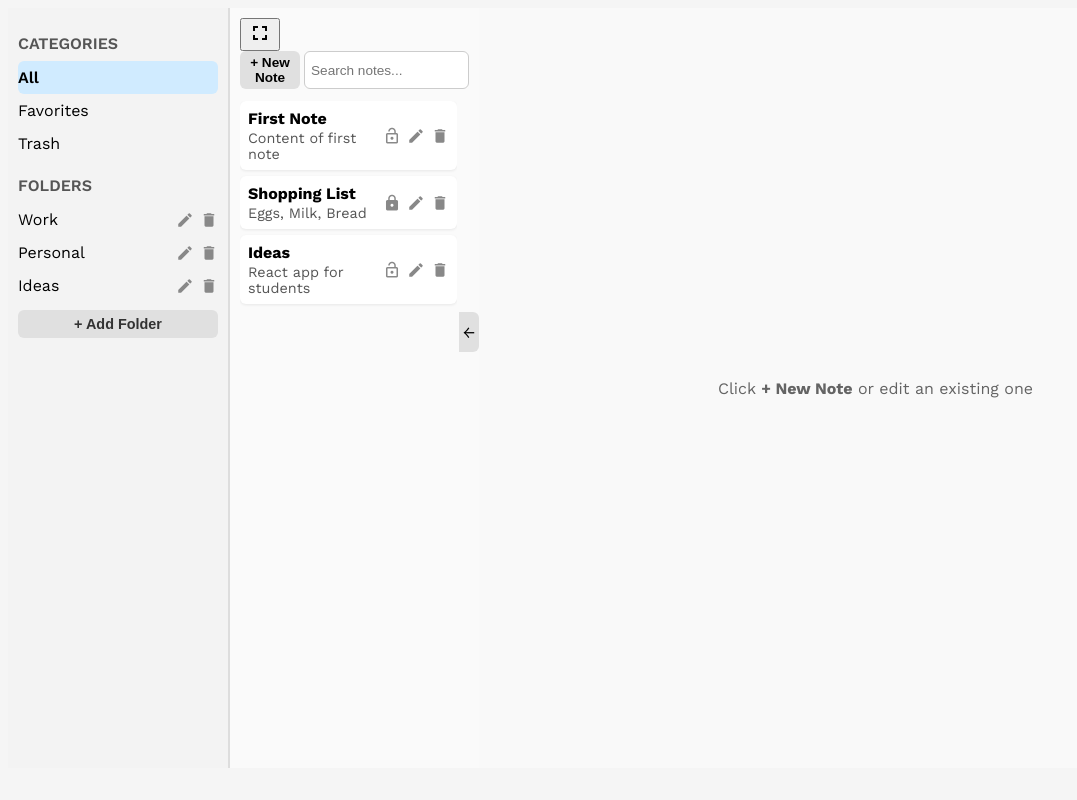
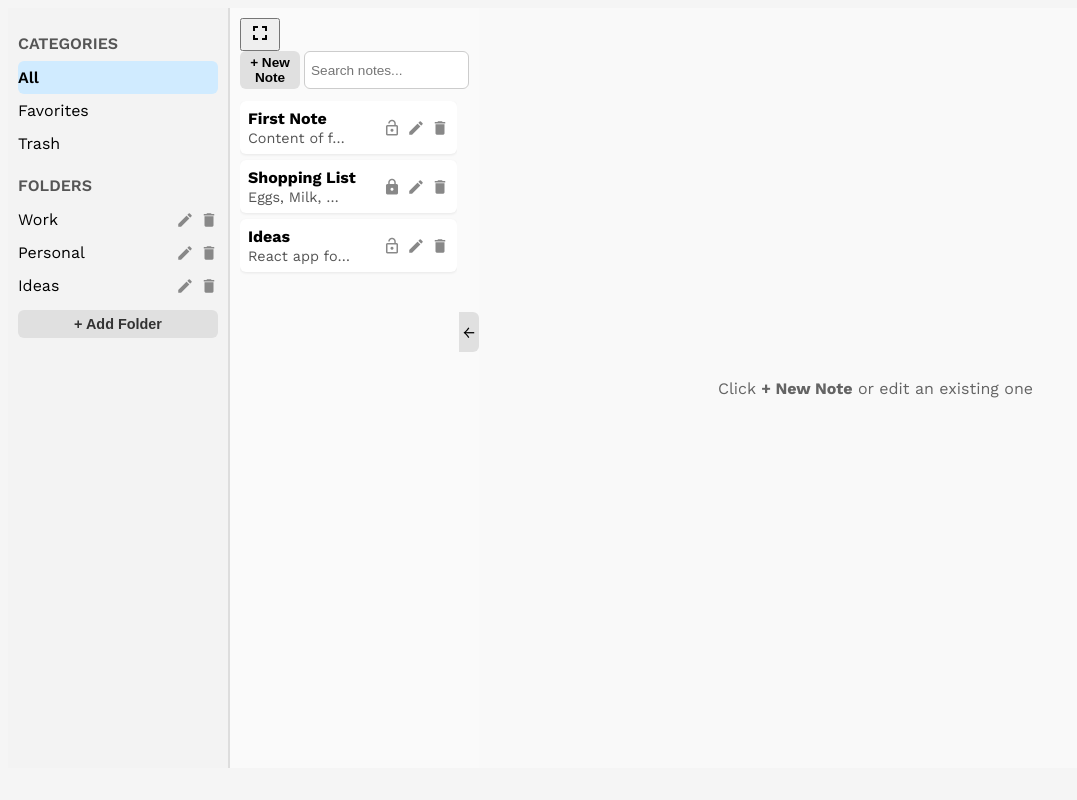
Before and after one commit to theRedKh/thinkbox-notes, a React (Vite) app in the folder client/: page / in a window 1280 px wide. Shown: the whole page, without its empty margins (0-1077 px from the left). Built offline with nearby package versions, Linux system fonts and the light colour scheme.

Commit message:
highlight match

```diff
--- a/client/src/components/NotesList/NotesList.jsx
+++ b/client/src/components/NotesList/NotesList.jsx
@@ -167,8 +167,8 @@ export default function NotesList({ notes, searchQuery, setSearchQuery, setNotes
             {filteredNotes.map((note, index) => (
               <li key={index} className={styles.noteItem}>
                 <div className={styles.noteText}>
-                  <strong>{highlightMatch(note.title)}</strong>
-                  <p>{highlightMatch(note.content)}</p>
+                  <strong>{highlightMatch(smartTruncate(note.title, 15))}</strong>
+                  <p>{highlightMatch(smartTruncate(note.content, 12))}</p>
                 </div>
                 <div className={styles.noteIcons}>
                   <span className="material-icons" title="Lock"
```
